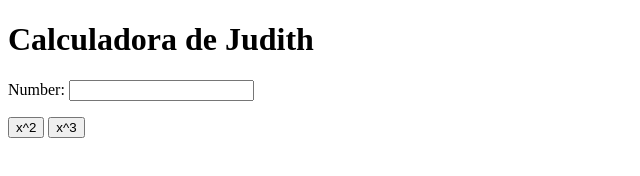
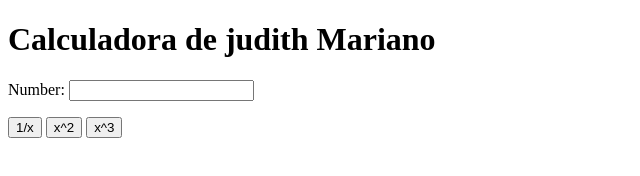
Before and after one commit to judymj-dev/my_calculator_2, a plain HTML site: page index.html in a window 1280 px wide. Shown: the whole page, without its empty margins (0-640 px from the left). Drawn offline with Linux system fonts and the light colour scheme.

Commit message:
1/x button

```diff
--- a/index.html
+++ b/index.html
@@ -5,10 +5,11 @@
 		<meta charset="utf-8">
 	</head>
 	<body>
-		<h1>Calculadora de Judith</h1>
+		<h1>Calculadora de judith Mariano</h1>
 		Number:
 		<input type="text" id="n1">
 		<p>
+			<button onclick="inverse()"> 1/x </button>
 			<button onclick="square()"> x^2 </button>
 			<button onclick="cube()"> x^3 </button>
 		</p>
@@ -21,6 +22,10 @@
 				var num = document.getElementById("n1");
 				num.value = Math.pow(num.value, 2);
 			}
+			function inverse() {
+				var num = document.getElementById("n1");
+				num.value = 1/num.value;
+			}
 		</script>
 	</body>
 </html>
```
